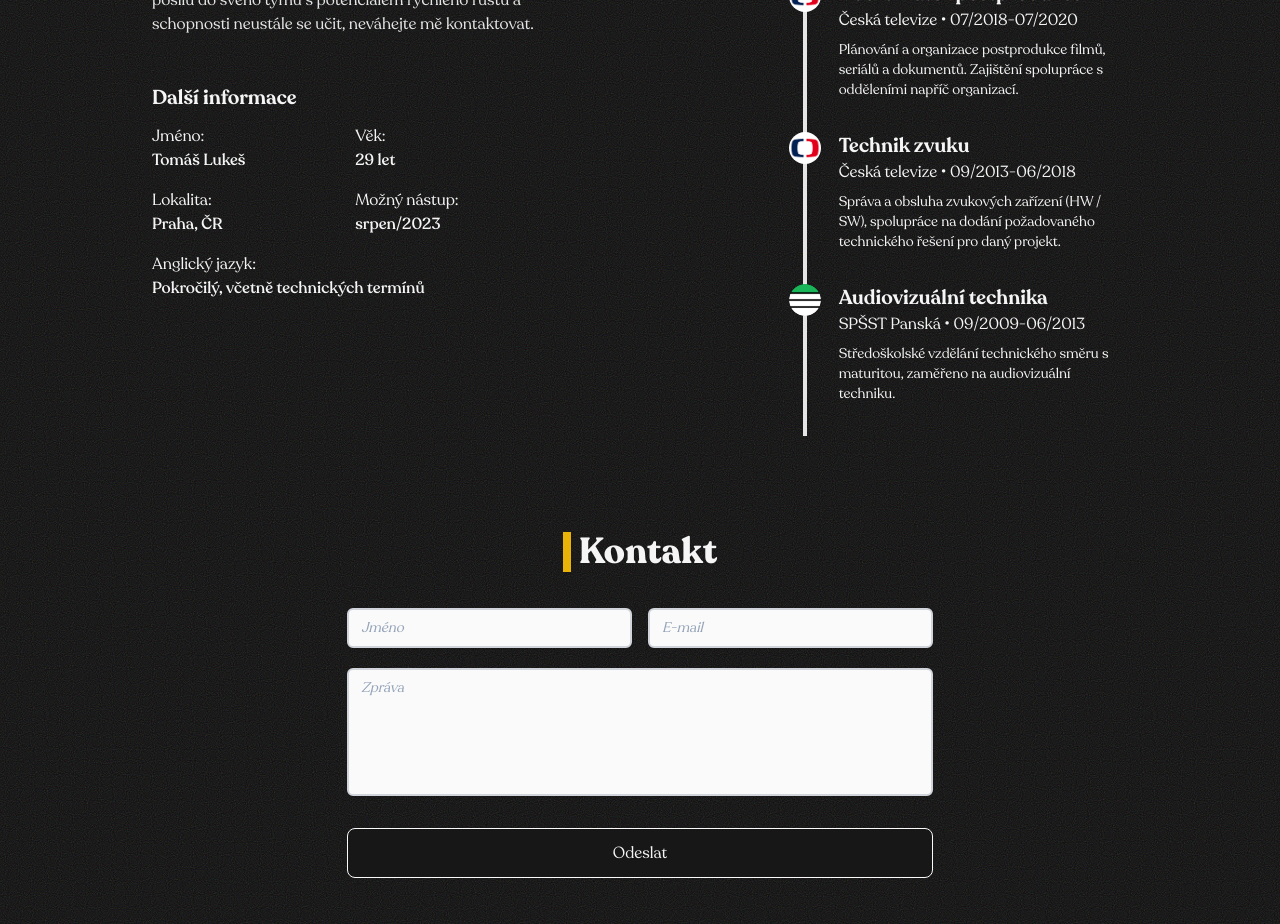
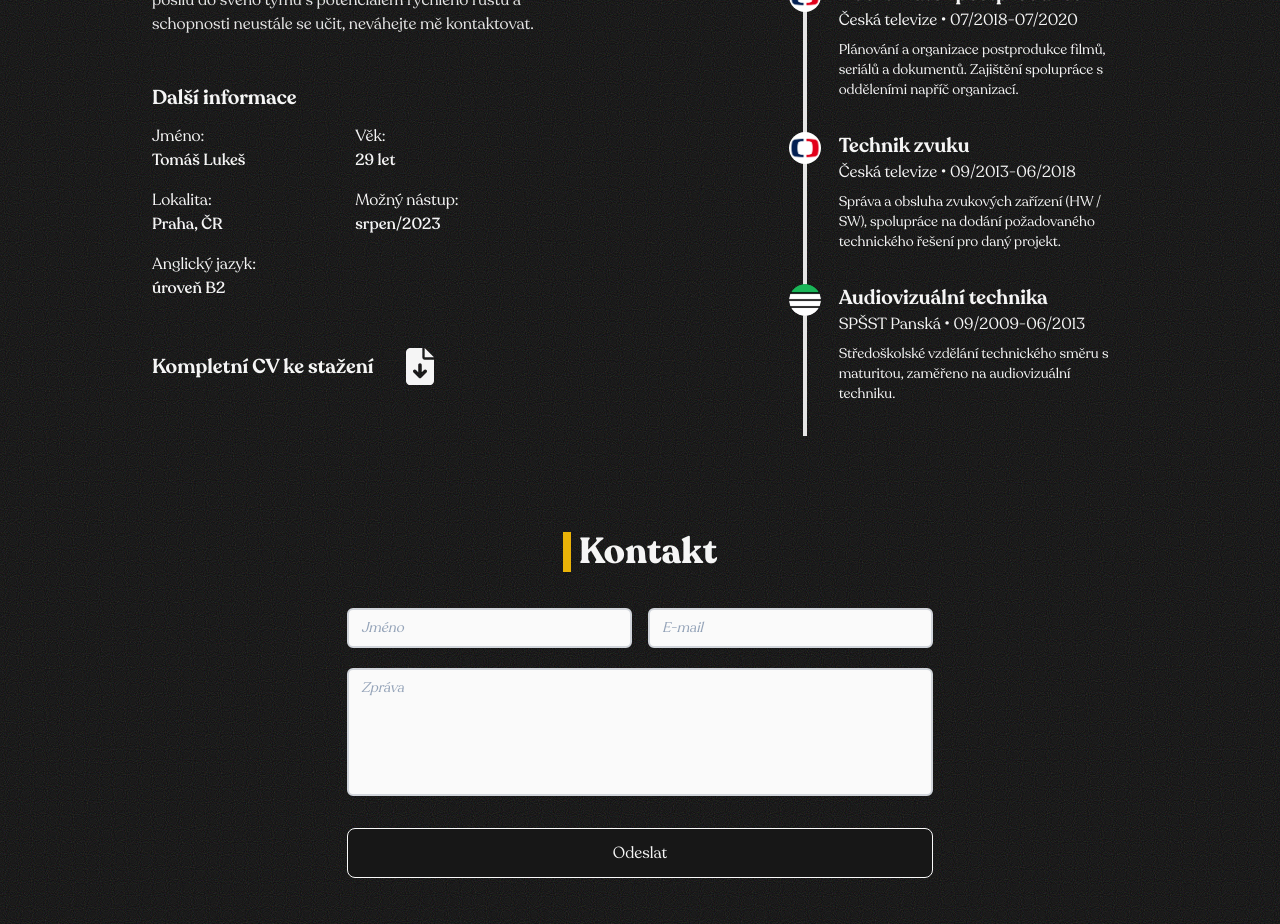
Before and after one commit to TomasLukes/portfolio-page, a React (Vite) app: page / in a window 1280 px wide. Shown: the part 2920-3844 px from the top of the page. Built offline with nearby package versions, Linux system fonts and the light colour scheme.

Commit message:
Add CV download button for About section

```diff
--- a/src/components/Bio.jsx
+++ b/src/components/Bio.jsx
@@ -7,7 +7,7 @@ export default function Bio() {
         Další informace
       </h5>
       {/* About container */}
-      <div className="md:w-3/5 grid grid-cols-2 gap-4">
+      <div className="md:w-3/5 grid grid-cols-2 gap-4 pb-8 md:pb-12">
         <div className="flex flex-col">
           <p>Jméno:</p>
           <p className="font-medium">Tomáš Lukeš</p>
@@ -26,8 +26,22 @@ export default function Bio() {
         </div>
         <div className="flex flex-col col-span-2">
           <p>Anglický jazyk:</p>
-          <p className="font-medium">Pokročilý, včetně technických termínů</p>
+          <p className="font-medium">úroveň B2</p>
         </div>
+      </div>
+      {/* CV download */}
+      <div className="md:w-3/5 flex items-center gap-6 md:gap-8">
+        {/* CV download heading */}
+        <h5 className="text-lg md:text-xl font-semibold">
+          Kompletní CV ke stažení
+        </h5>
+        {/* CV download link */}
+        <a href="./public/assets/CV_Tomas_Lukes.pdf" download>
+          {/* CV download icon */}
+          <svg className="w-6 md:w-7 fill-neutral-100 hover:fill-yellow-500" xmlns="http://www.w3.org/2000/svg" viewBox="0 0 384 512" alt="CV download icon">
+            <path d="M64 0C28.7 0 0 28.7 0 64V448c0 35.3 28.7 64 64 64H320c35.3 0 64-28.7 64-64V160H256c-17.7 0-32-14.3-32-32V0H64zM256 0V128H384L256 0zM216 232V334.1l31-31c9.4-9.4 24.6-9.4 33.9 0s9.4 24.6 0 33.9l-72 72c-9.4 9.4-24.6 9.4-33.9 0l-72-72c-9.4-9.4-9.4-24.6 0-33.9s24.6-9.4 33.9 0l31 31V232c0-13.3 10.7-24 24-24s24 10.7 24 24z"/>
+          </svg>
+        </a>
       </div>
     </div>
   )
--- a/src/styles/output.css
+++ b/src/styles/output.css
@@ -937,18 +937,6 @@ video {
      object-fit: cover;
 }
 
-.p-6 {
-  padding: 1.5rem;
-}
-
-.p-4 {
-  padding: 1rem;
-}
-
-.p-2 {
-  padding: 0.5rem;
-}
-
 .p-3 {
   padding: 0.75rem;
 }
```
Also changed, not shown: public/assets/images/icons/socials/download.svg.
